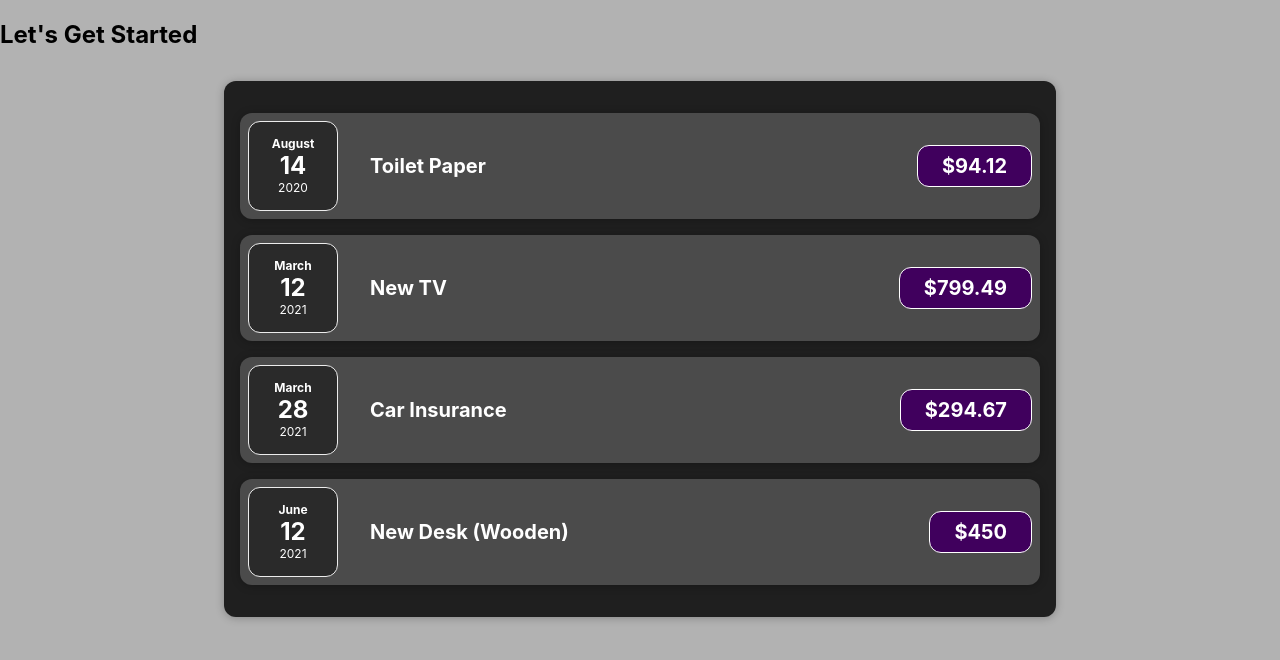
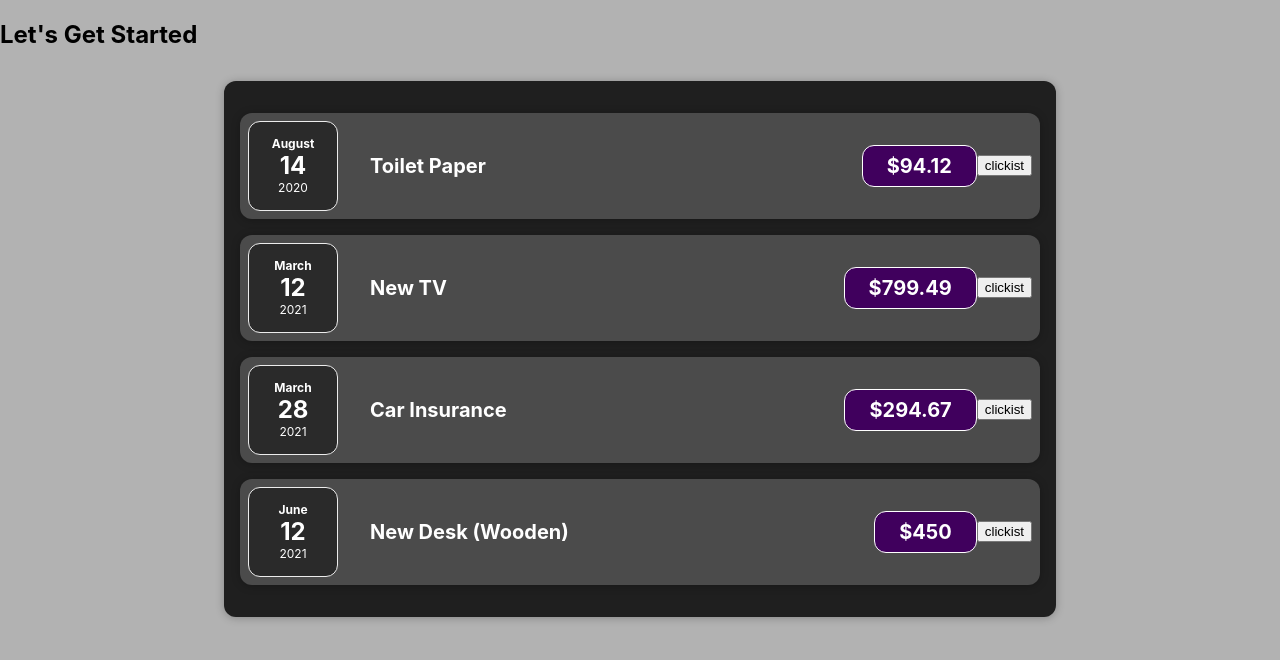
Before and after one commit to Isrealsix/expensesApp, a React (Create React App) app: page / in a window 1280 px wide. Shown: the top 660 px of the page. Built offline with nearby package versions, Linux system fonts and the light colour scheme.

Commit message:
added useState to maintain state

```diff
--- a/src/components/Expenses/ExpenseItem.js
+++ b/src/components/Expenses/ExpenseItem.js
@@ -1,15 +1,25 @@
+import React, { useState } from 'react';
+
 import './ExpenseItem.css';
 import ExpenseDate from './ExpenseDate';
 import Card from '../UI/Card';
 
 const ExpenseItem = props => {
+	const [title, setTitle] = useState(props.title);
+
+	const clickHandler = () => {
+		console.log('clicked', title);
+		setTitle('Updated!');
+	};
+
 	return (
 		<Card className="expense-item">
 			<div className="expense-item__description">
 				<ExpenseDate date={props.date} />
-				<h2>{props.title}</h2>
+				<h2>{title}</h2>
 				<div className="expense-item__price">${props.amount}</div>
 			</div>
+			<button onClick={clickHandler}>clickist</button>
 		</Card>
 	);
 };
```
